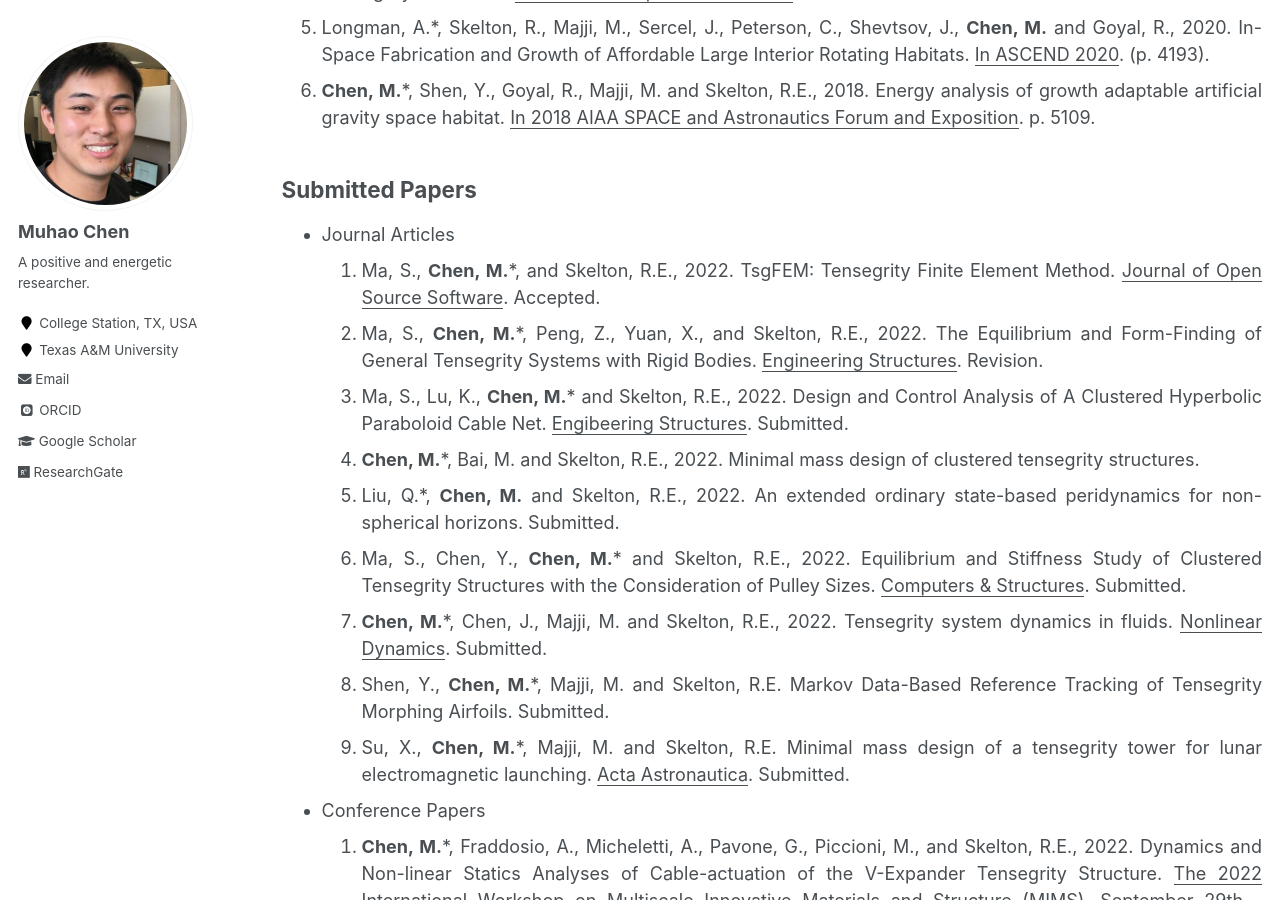
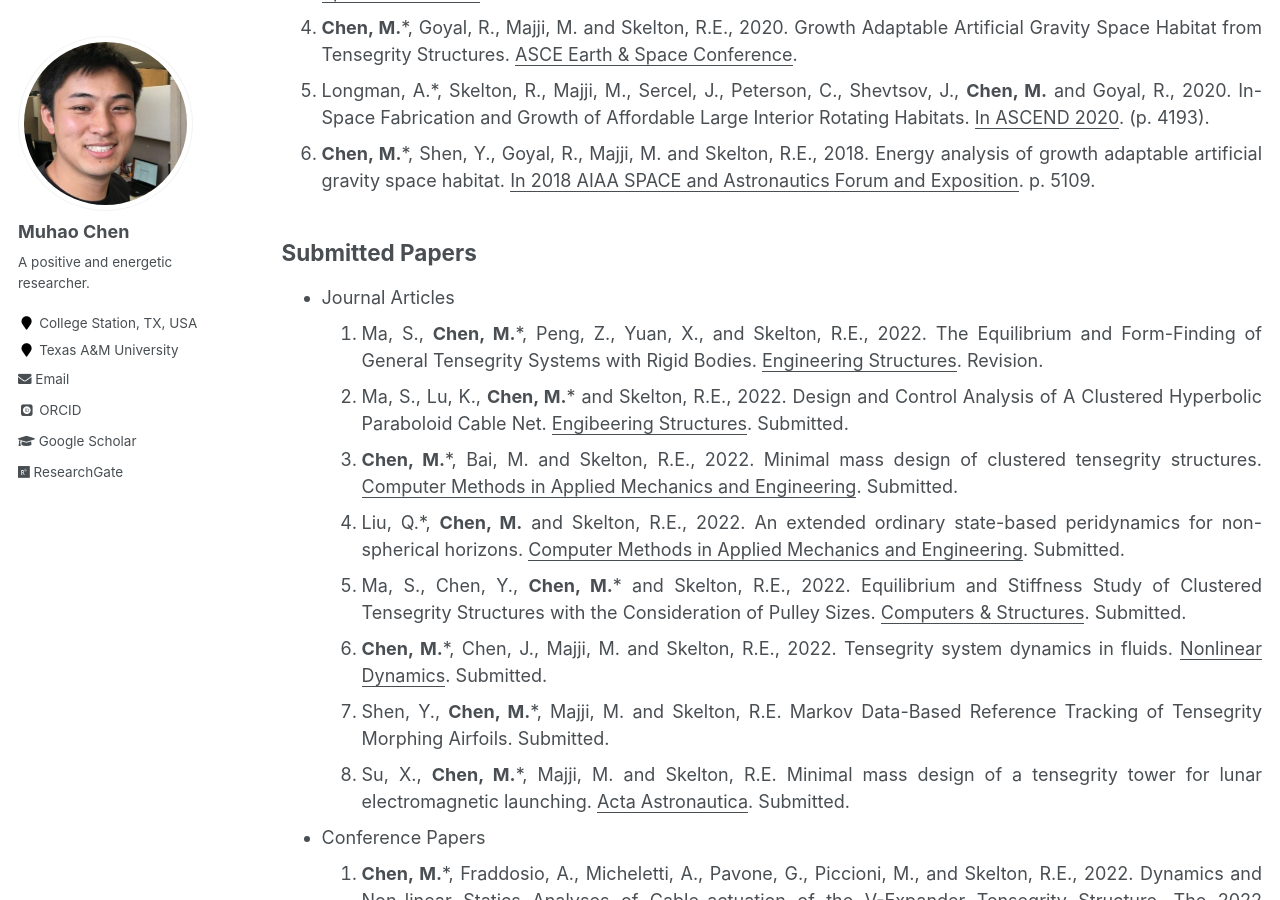
Before and after one commit to Muhao-Chen/muhao-chen.github.io, a Jekyll site: the page built from _pages/publication.md, in a window 1280 px wide and 900 px high, scrolled down 1482 px. Built offline with Jekyll 4.4.1, drawn with Linux system fonts in a browser that asks for light colours; some web fonts are replaced; some of the changed text lies outside the part shown.

Commit message:
Update publication.md

```diff
--- a/_pages/publication.md
+++ b/_pages/publication.md
@@ -16,6 +16,7 @@ His citation profile is in [Google Scholar](https://scholar.google.com/citations
 1. **Chen, M.**, Goyal, R., Majji, M. and Skelton, R.E., 2022. Tensegrity Systems: Analysis and Synthesis. New York: Springer. In preparation. (A textbook for undergraduate and graduate students)
 
 ## Journal Articles
+1. Ma, S., **Chen, M.***, and Skelton, R.E., 2022. TsgFEM: Tensegrity Finite Element Method. <u>Journal of Open Source Software</u>. Accepted.
 1. Khaled, M.S., **Chen, M.**, Losoya, E.Z., Rodriguez, L.A., Gildin E.*, Skelton, R.E., 2022. Tensegrity laboratory drilling rig for earth and space drilling, mining, and exploration. <u>International Journal of Solids and Structures</u>, p.111785.
 1. Ma, S., **Chen, M.***, and Skelton, R., 2022. Dynamics and control of clustered tensegrity systems. <u>Engineering Structures</u>, 264, p.114391.
 1. Ma, S., **Chen, M.*** and Skelton, R.E., 2021. Tensegrity system dynamics based on finite element method. <u>Composite Structures</u>, p.114838.
@@ -37,11 +38,10 @@ His citation profile is in [Google Scholar](https://scholar.google.com/citations
 
 ## Submitted Papers
 - Journal Articles
-1. Ma, S., **Chen, M.***, and Skelton, R.E., 2022. TsgFEM: Tensegrity Finite Element Method. <u>Journal of Open Source Software</u>. Accepted.
 1. Ma, S., **Chen, M.***, Peng, Z., Yuan, X., and Skelton, R.E., 2022. The Equilibrium and Form-Finding of General Tensegrity Systems with Rigid Bodies. <u>Engineering Structures</u>. Revision.
 1. Ma, S., Lu, K., **Chen, M.*** and Skelton, R.E., 2022. Design and Control Analysis of A Clustered Hyperbolic Paraboloid Cable Net. <u>Engibeering Structures</u>. Submitted.
-1. **Chen, M.***, Bai, M. and Skelton, R.E., 2022. Minimal mass design of clustered tensegrity structures.
-1. Liu, Q.*, **Chen, M.** and Skelton, R.E., 2022. An extended ordinary state-based peridynamics for non-spherical horizons. Submitted.
+1. **Chen, M.***, Bai, M. and Skelton, R.E., 2022. Minimal mass design of clustered tensegrity structures. <u>Computer Methods in Applied Mechanics and Engineering</u>. Submitted.
+1. Liu, Q.*, **Chen, M.** and Skelton, R.E., 2022. An extended ordinary state-based peridynamics for non-spherical horizons. <u>Computer Methods in Applied Mechanics and Engineering</u>. Submitted.
 1. Ma, S., Chen, Y., **Chen, M.*** and Skelton, R.E., 2022. Equilibrium and Stiffness Study of Clustered Tensegrity Structures with the Consideration of Pulley Sizes. <u>Computers & Structures</u>. Submitted.
 1. **Chen, M.***, Chen, J., Majji, M. and Skelton, R.E., 2022. Tensegrity system dynamics in fluids. <u>Nonlinear Dynamics</u>. Submitted.
 1. Shen, Y., **Chen, M.***, Majji, M. and Skelton, R.E. Markov Data-Based Reference Tracking of Tensegrity Morphing Airfoils. Submitted.
```
